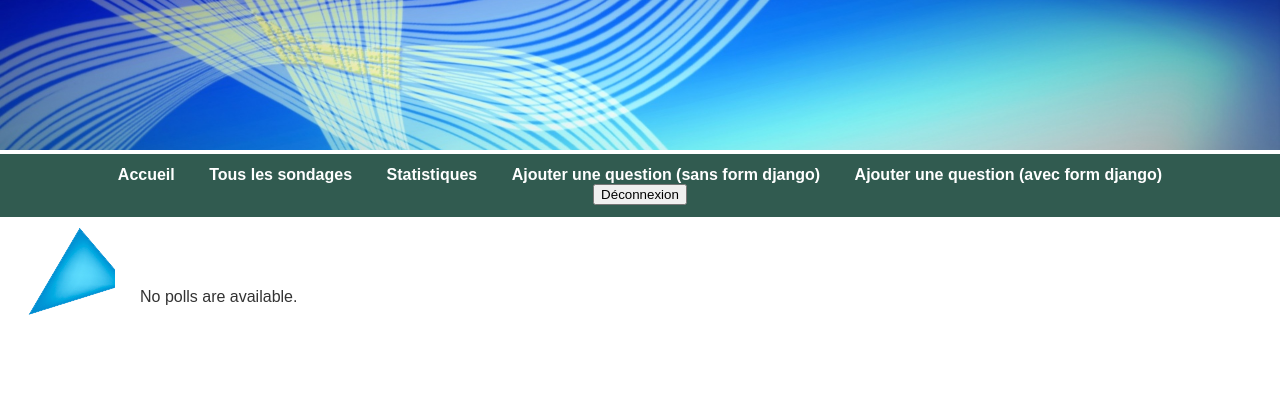
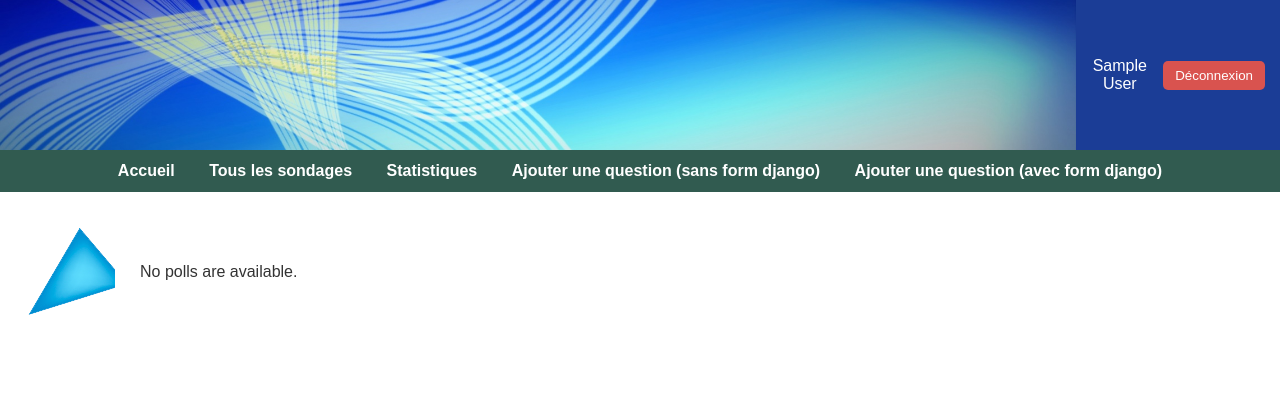
Before and after one commit to severinehmfms/django, a Django app: page /polls/all/ in a window 1280 px wide. Shown: the top 420 px of the page. Run offline with Django 5.2, Linux system fonts and the light colour scheme; the visitor is signed in with stand-in values (Sample User, id 1); data that the repository does not hold is empty.

Commit message:
amélioration css et affichage nom et prénom de l'utilisateur connecté

```diff
--- a/djangotutorial/polls/views.py
+++ b/djangotutorial/polls/views.py
@@ -20,6 +20,8 @@ from django.contrib.auth.forms import AuthenticationForm
 # Create your views here.
 
 NB_MAX_CHOIX = 5
+
+
 
 #def index(request):
 #    return HttpResponse("Hello, world. You're at the polls index.")
--- a/djangotutorial/static/style.css
+++ b/djangotutorial/static/style.css
@@ -48,3 +48,36 @@ footer {
     color: #666;
     font-size: 0.9em;
 }
+
+/* Partie supérieure de l'en-tête */
+.header-top {
+    display: flex;
+    justify-content: space-between;
+    align-items: center;
+    gap: 15px;
+    background-color: #1b3d96;
+}
+.header-top a{
+    color:white;
+}
+
+/* Informations utilisateur */
+.user-info {
+    display: flex;
+    align-items: center;
+    gap: 15px;
+    background-color: #1b3d96;
+    color: white;
+}
+.user-info form {
+    margin: 0;
+}
+
+.user-info button {
+    padding: 7px 12px;
+    border: none;
+    border-radius: 5px;
+    background-color: #d9534f;
+    color: white;
+    cursor: pointer;
+}
--- a/djangotutorial/templates/base.html
+++ b/djangotutorial/templates/base.html
@@ -4,7 +4,7 @@
     {% load static %}
 
     <meta charset="UTF-8">
-    <title>{% block title %}My amazing site{% endblock %}</title>
+    <title>{% block title %}Application de sondages{% endblock %}</title>
     <link rel="stylesheet" href="{% static 'style.css' %}">
     <link rel="stylesheet" href="{% static 'polls/style.css' %}">
 </head>
@@ -12,7 +12,17 @@
 
 <header>
         {% block header %}
-            <img src="{% static 'images/banner-header.jpg' %}" alt="Bannière du site" height="150">
+            <div class="header-top">
+                <img src="{% static 'images/banner-header.jpg' %}" alt="Bannière du site" height="150">
+                <div class="user-info">
+                    {% if user.is_authenticated %}
+                        <!-- plus sécurisé avec post mais possible aussi de mettre un lien déconnexion-->
+                        <p> {{ user.first_name }} {{ user.last_name }}<form method="post" action="{% url 'polls:logout' %}">{% csrf_token %}<button type="submit">Déconnexion</button></form></p>
+                    {% else %}
+                        <a href="{% url 'polls:login' %}">Connexion</a>
+                    {% endif %}
+                </div>
+            </div>
 
             <nav>
                 {% block menu %}
@@ -21,15 +31,6 @@
                     <a href="{% url 'polls:statistics' %}">Statistiques</a>
                     <a href="{% url 'polls:add' %}">Ajouter une question (sans form django)</a>
                     <a href="{% url 'polls:ajouter_question' %}">Ajouter une question (avec form django)</a>
-                    {% if user.is_authenticated %}
-                        <!-- plus sécurisé avec post mais possible aussi de mettre un lien déconnexion-->
-                        <form method="post" action="{% url 'polls:logout' %}">
-                            {% csrf_token %}
-                            <button type="submit">Déconnexion</button>
-                        </form>
-                    {% else %}
-                        <a href="{% url 'polls:login' %}">Connexion</a>
-                    {% endif %}
                 {% endblock %}
             </nav>
 
```
